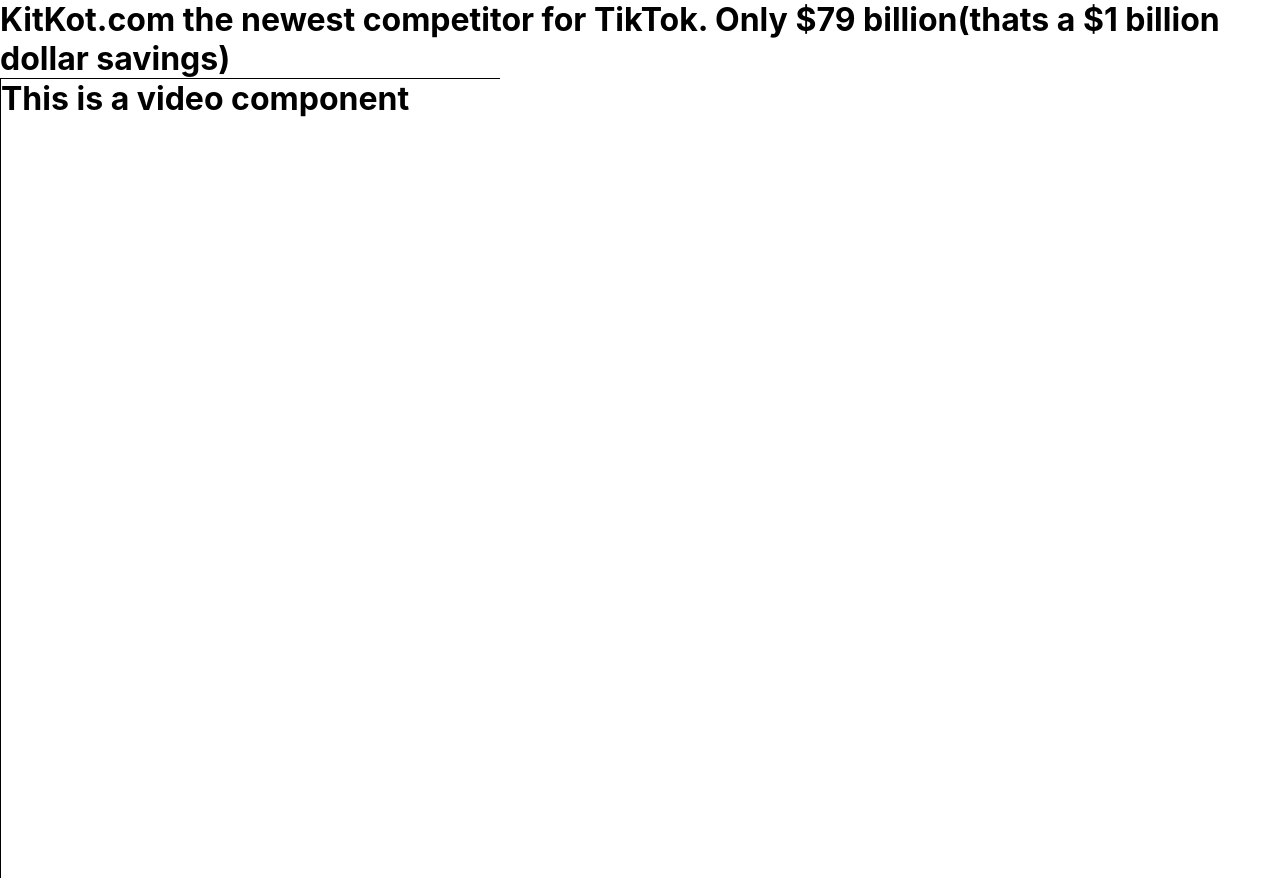
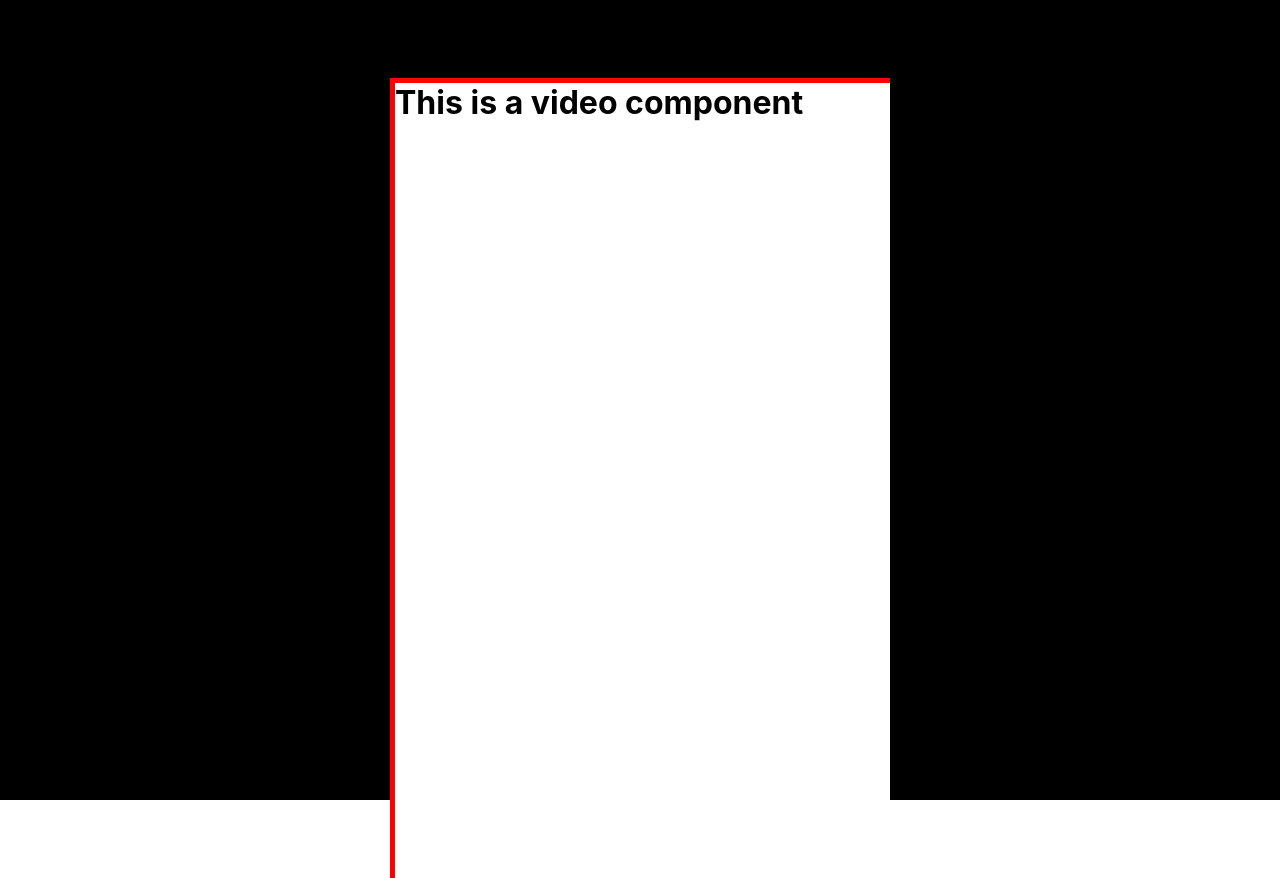
Before and after one commit to RyanPPitts/Kit_Kot, a React (Create React App) app: page / in a window 1280 px wide. Built offline with nearby package versions, Linux system fonts and the light colour scheme.

Commit message:
Visual Framework
Visual framework with centered aligned items, snaping featuring and width/height adjustments

```diff
--- a/src/App.css
+++ b/src/App.css
@@ -1,5 +1,12 @@
 html {
     scroll-snap-type: y mandatory;
+}
+
+.app {
+    height: 100vh;
+    display: grid;
+    background-color: black;
+    place-items: center;
 }
 
 .app__videos {
@@ -10,3 +17,16 @@
     overflow: scroll;
     scroll-snap-type: y mandatory;
 }
+
+/* Hide scrollbar for Chrome, Safari and Opera */
+.app__videos::-webkit-scrollbar {
+    display: none;
+}
+
+/* Hide scrollbar for IE, Edge and Firebox */
+.app__videos {
+    -ms-overflow-style: none;
+    /*IE and Edge*/
+    scrollbar-width: none;
+    /*Firefox*/
+}
--- a/src/App.jsx
+++ b/src/App.jsx
@@ -14,6 +14,8 @@
         <Video />
         <Video />
         <Video />
+        <Video />
+        <Video />
       </div>
     </div>
   );
--- a/src/Video.css
+++ b/src/Video.css
@@ -1,6 +1,7 @@
 .video {
     position: relative;
-    border: 1px solid black;
+    border: 5px solid red;
+    background-color: white;
     height: 500px;
     width: 100%;
     height: 100%;
```
